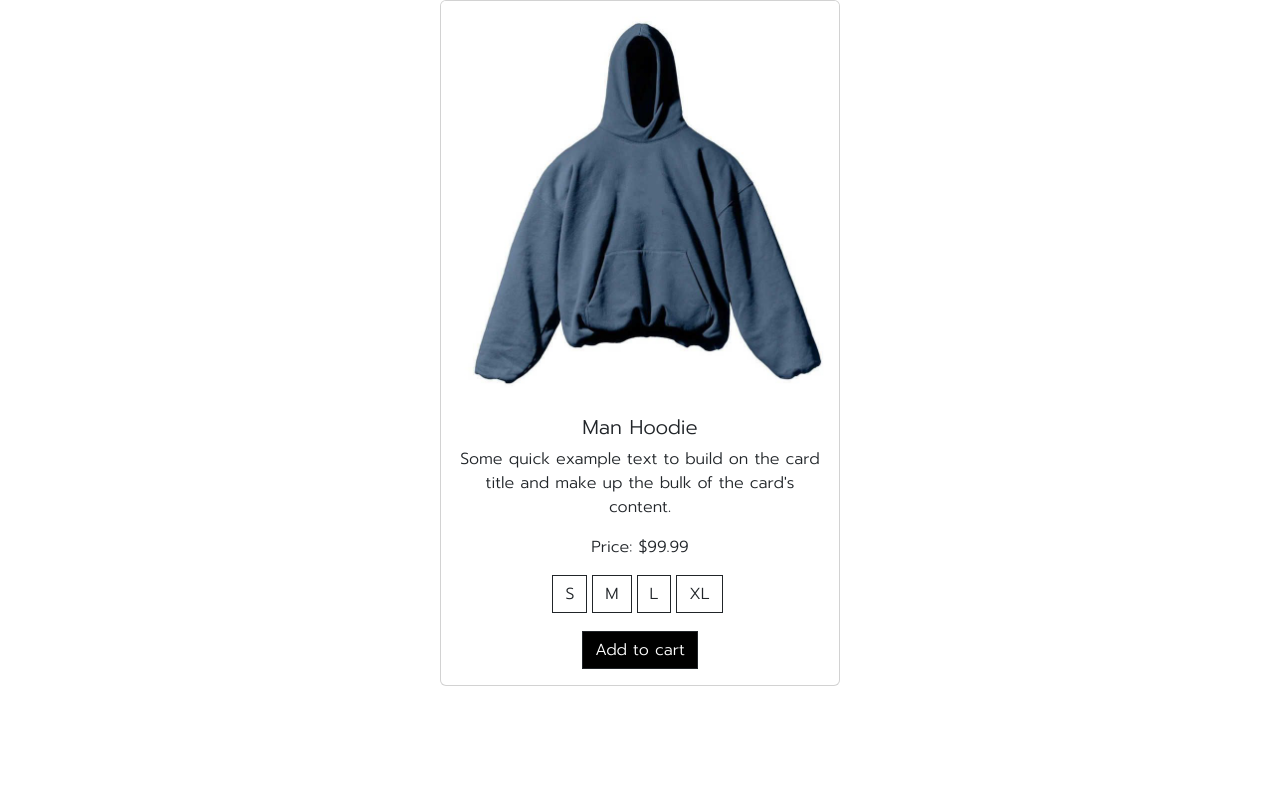
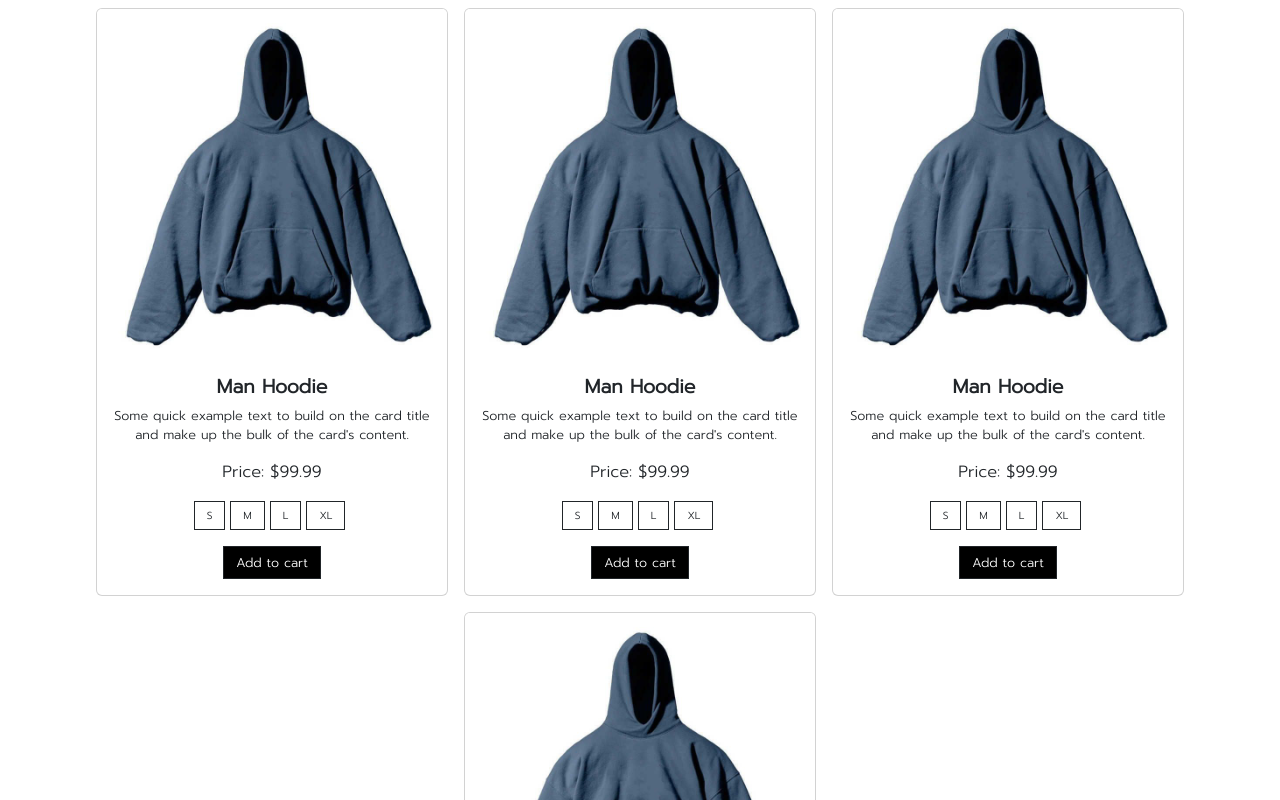
Before and after one commit to hhadithya/e-commerce-web, a React (Create React App) app: page / in a window 1280 px wide. Shown: the top 800 px of the page. Built offline with nearby package versions, Linux system fonts and the light colour scheme.

Commit message:
product list partially done

```diff
--- a/src/App.css
+++ b/src/App.css
@@ -36,16 +36,3 @@
     transform: rotate(360deg);
   }
 } */
-
-
-#add-to-cart-button{
-  border-radius: 0%;
-  background-color: black;
-  color: white;
-  margin-top: 5%;
-}
-
-#button-line{
-  border-radius: 0%;
-  margin-right: 5px;
-}
--- a/src/App.js
+++ b/src/App.js
@@ -1,12 +1,22 @@
 import './App.css';
 import "bootstrap/dist/css/bootstrap.min.css";
-import Component from './test';
+import ProductCard from './Components/test';
 
 function App() {
   return (
-
-    <div className="App">
-      <Component />
+    <div className="App d-flex flex-wrap justify-content-center">
+      <div className="m-2">
+        <ProductCard />
+      </div>
+      <div className="m-2">
+        <ProductCard />
+      </div>
+      <div className="m-2">
+        <ProductCard />
+      </div>
+      <div className="m-2">
+        <ProductCard />
+      </div>
       {/* <header className="App-header">
         <img src={logo} className="App-logo" alt="logo" />
         <h1>Welcome to React</h1>
--- a/src/test.js
+++ b/src/Components/test.js
@@ -2,20 +2,20 @@ import React from 'react';
 import Card from 'react-bootstrap/Card';
 import Button from 'react-bootstrap/Button';
 import 'bootstrap/dist/css/bootstrap.min.css';
-import './test.css'
+import '../Stylesheets/test.css';
 
-function BasicExample() {
+function ProductCard() {
   return (
     <div className="d-flex justify-content-center">
-      <Card style={{ width: '25rem' }}>
+      <Card style={{ width: '22rem'}} className='card'>
         <Card.Img variant="top" src="/images/hoodie.jpg" />
         <Card.Body className="text-center">
-        <Card.Title className="my-font">Man Hoodie</Card.Title>
+        <Card.Title className="my-font"  style={{fontWeight: 'bold', fontSize: '120%'}}>Man Hoodie</Card.Title>
         <Card.Text className="my-font">
         Some quick example text to build on the card title and make up the
         bulk of the card's content.
         </Card.Text>
-        <Card.Text className="my-font">
+        <Card.Text className="my-font"  style={{fontSize: '102%'}}>
         Price: $99.99
         </Card.Text>
           <div className="my-font">
@@ -32,4 +32,4 @@ function BasicExample() {
   );
 }
 
-export default BasicExample;
+export default ProductCard;
--- a/src/test.css
+++ b/src/Stylesheets/test.css
@@ -1,4 +1,5 @@
 @import url('https://fonts.googleapis.com/css2?family=Prompt:wght@300');
+
 
 #add-to-cart-button{
     border-radius: 0%;
@@ -8,10 +9,12 @@
   }
 
 #button-line{
-border-radius: 0%;
-margin-right: 5px;
+  border-radius: 0%;
+  margin-right: 5px;
+  font-size: 80%;
 }
 
 .my-font {
 font-family: Prompt;
+font-size: 80%;
 }
```
